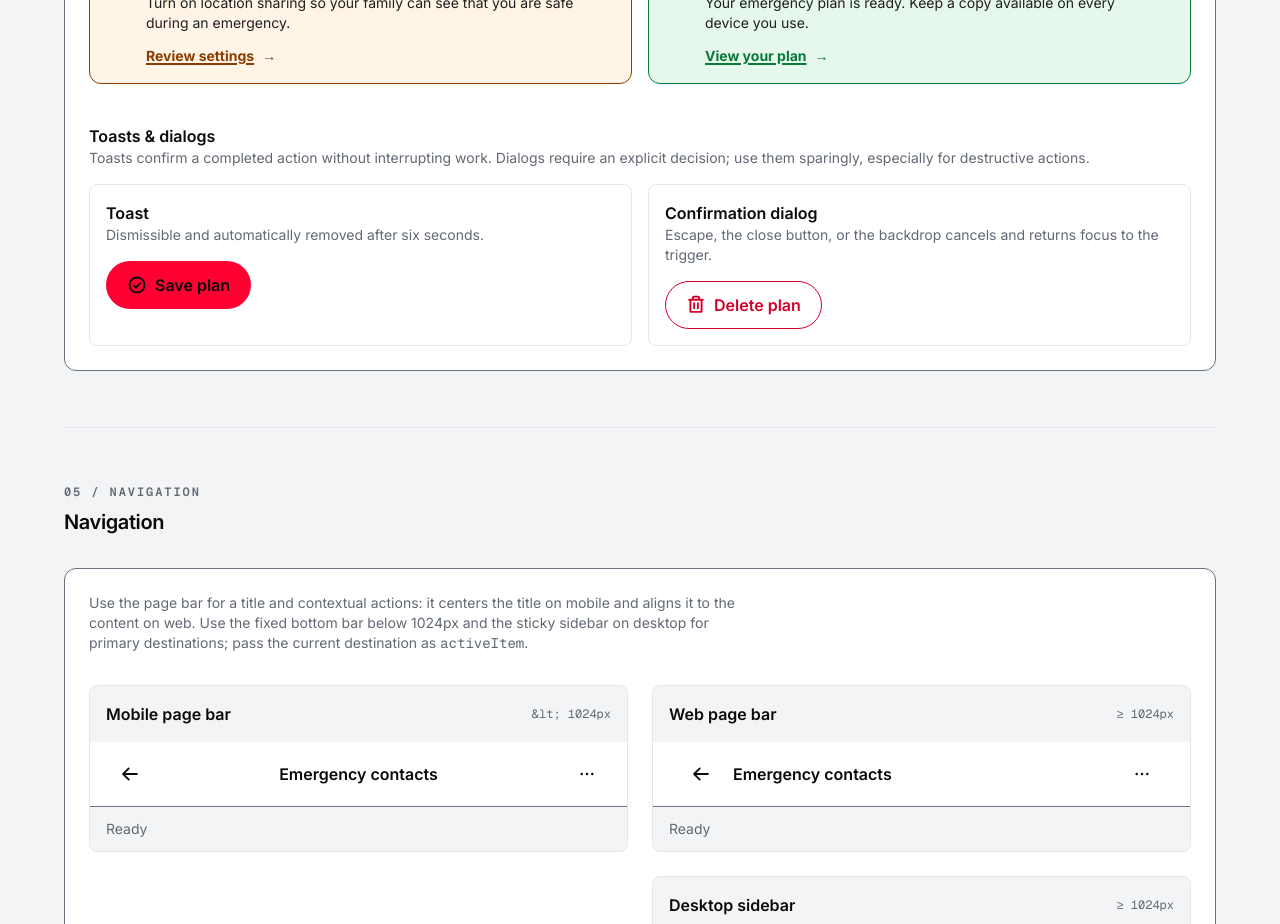
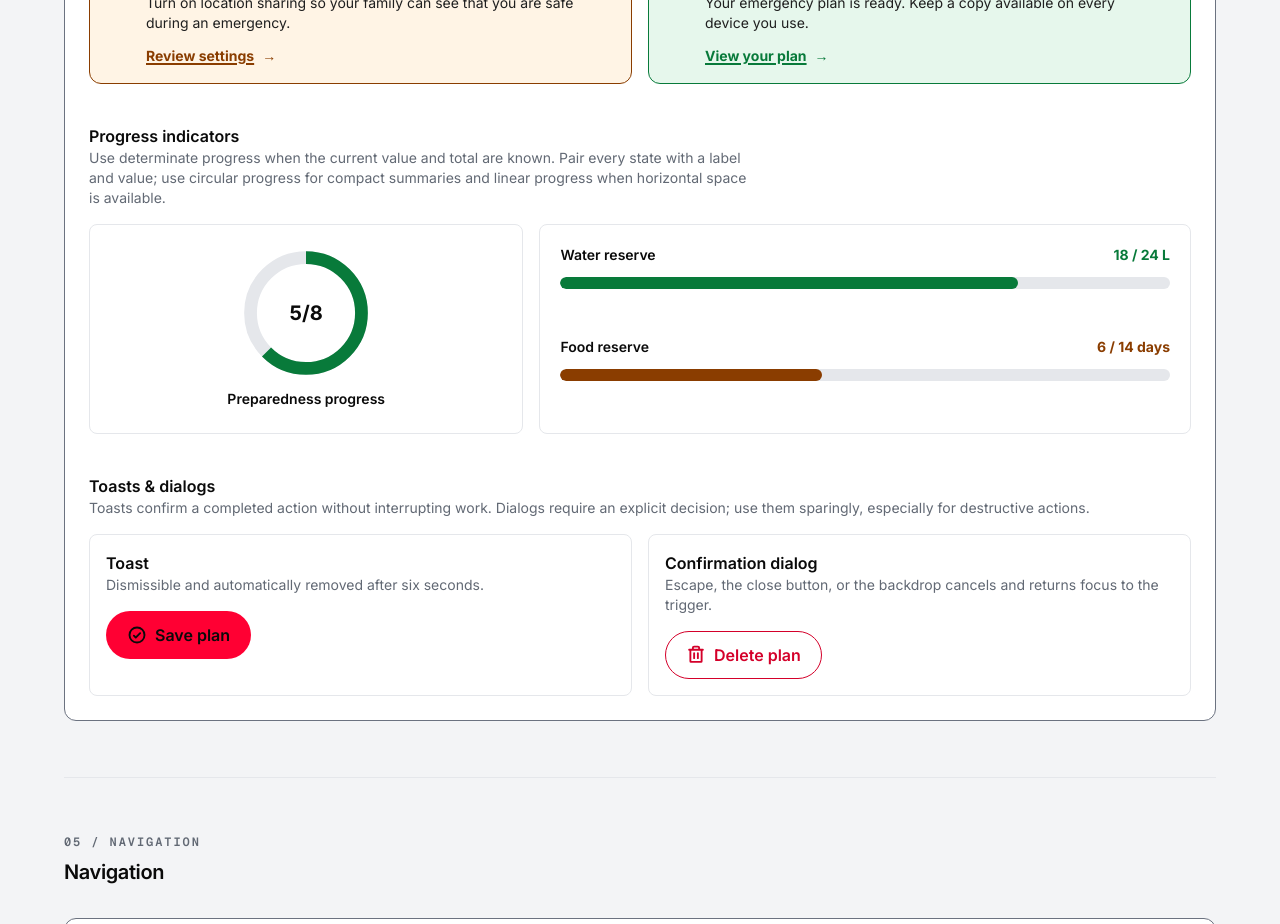
Before and after one commit to kubamilcarz/HackYeah2026-Defence, a Next.js app in the folder frontend/: page /design-system in a window 1280 px wide. Shown: the part 5400-6324 px from the top of the page. Built offline with nearby package versions, Linux system fonts and the light colour scheme.

Commit message:
feat: progress rings

```diff
--- a/frontend/app/design-system/page.tsx
+++ b/frontend/app/design-system/page.tsx
@@ -20,6 +20,7 @@ import { Alert, Banner } from "@/components/ui/Alert";
 import { ControlsShowcase } from "@/components/ui/ControlsShowcase";
 import { FeedbackShowcase } from "@/components/ui/FeedbackShowcase";
 import { NavigationShowcase } from "@/components/ui/NavigationShowcase";
+import { CircularProgress, LinearProgress } from "@/components/ui/Progress";
 import { Badge, Tag } from "@/components/ui/Tag";
 
 export const metadata: Metadata = {
@@ -378,6 +379,21 @@ export default function DesignSystemPage() {
                     />
                   </div>
                 </section>
+                <section className="mt-10" aria-labelledby="progress-indicators-heading">
+                  <div className="mb-4 max-w-2xl">
+                    <h3 className="type-h3" id="progress-indicators-heading">Progress indicators</h3>
+                    <p className="type-caption mt-1 text-[var(--content-muted)]">Use determinate progress when the current value and total are known. Pair every state with a label and value; use circular progress for compact summaries and linear progress when horizontal space is available.</p>
+                  </div>
+                  <div className="grid gap-4 lg:grid-cols-[minmax(0,0.8fr)_minmax(0,1.2fr)]">
+                    <div className="flex items-center justify-center rounded-lg border border-[var(--border-subtle)] p-6">
+                      <CircularProgress label="Preparedness progress" max={8} value={5} valueLabel="5/8" variant="success" />
+                    </div>
+                    <div className="grid gap-4 rounded-lg border border-[var(--border-subtle)] p-5">
+                      <LinearProgress label="Water reserve" max={24} value={18} valueLabel="18 / 24 L" variant="success" />
+                      <LinearProgress label="Food reserve" max={14} value={6} valueLabel="6 / 14 days" variant="warning" />
+                    </div>
+                  </div>
+                </section>
                 <FeedbackShowcase />
               </div>
             )}
--- a/frontend/app/globals.css
+++ b/frontend/app/globals.css
@@ -1187,6 +1187,96 @@ a.app-navigation__link {
   top: var(--space-3);
 }
 
+.progress {
+  --progress-foreground: var(--content-primary);
+  color: var(--content-primary);
+}
+
+.progress--success { --progress-foreground: var(--feedback-success-foreground); }
+.progress--warning { --progress-foreground: var(--feedback-warning-foreground); }
+.progress--danger { --progress-foreground: var(--feedback-danger-foreground); }
+.progress--info { --progress-foreground: var(--feedback-info-foreground); }
+
+.progress__meta {
+  align-items: baseline;
+  display: flex;
+  gap: var(--space-4);
+  justify-content: space-between;
+}
+
+.progress__label,
+.progress__value {
+  font-size: var(--font-size-caption);
+  line-height: var(--line-height-caption);
+}
+
+.progress__label { font-weight: var(--font-weight-semibold); }
+
+.progress__value {
+  color: var(--progress-foreground);
+  font-weight: var(--font-weight-bold);
+  text-align: end;
+}
+
+.progress__track {
+  background: var(--surface-subtle);
+  border-radius: 999px;
+  height: var(--space-3);
+  margin-top: var(--space-3);
+  overflow: hidden;
+}
+
+.progress__fill {
+  background: var(--progress-foreground);
+  border-radius: inherit;
+  display: block;
+  height: 100%;
+}
+
+.progress--circular {
+  align-items: center;
+  display: inline-flex;
+  flex-direction: column;
+  gap: var(--space-3);
+}
+
+.progress__circle {
+  height: 8rem;
+  position: relative;
+  width: 8rem;
+}
+
+.progress__svg {
+  display: block;
+  height: 100%;
+  transform: rotate(-90deg);
+  width: 100%;
+}
+
+.progress__circle-track,
+.progress__circle-fill {
+  fill: none;
+  stroke-width: 12;
+}
+
+.progress__circle-track { stroke: var(--surface-subtle); }
+
+.progress__circle-fill {
+  stroke: var(--progress-foreground);
+  stroke-linecap: butt;
+}
+
+.progress__circle-value {
+  align-items: center;
+  display: flex;
+  font-size: var(--font-size-h2);
+  font-weight: var(--font-weight-bold);
+  inset: 0;
+  justify-content: center;
+  line-height: var(--line-height-h2);
+  position: absolute;
+}
+
 @media (hover: hover) {
   .feedback__dismiss:hover {
     background: color-mix(in srgb, currentColor 12%, transparent);
--- /dev/null
+++ b/frontend/components/ui/Progress.tsx
@@ -0,0 +1,101 @@
+export type ProgressVariant = "neutral" | "success" | "warning" | "danger" | "info";
+
+type ProgressProps = {
+  className?: string;
+  label: string;
+  max?: number;
+  value: number;
+  valueLabel?: string;
+  variant?: ProgressVariant;
+};
+
+type NormalizedProgress = {
+  max: number;
+  percentage: number;
+  value: number;
+};
+
+function normalizeProgress(value: number, max: number): NormalizedProgress {
+  const safeMax = Number.isFinite(max) && max > 0 ? max : 100;
+  const safeValue = Number.isFinite(value) ? Math.min(Math.max(value, 0), safeMax) : 0;
+
+  return {
+    max: safeMax,
+    percentage: (safeValue / safeMax) * 100,
+    value: safeValue,
+  };
+}
+
+function formattedValue(progress: NormalizedProgress, valueLabel?: string) {
+  return valueLabel ?? `${Math.round(progress.percentage)}%`;
+}
+
+function progressProps(label: string, progress: NormalizedProgress, valueText: string) {
+  return {
+    "aria-label": label,
+    "aria-valuemax": progress.max,
+    "aria-valuemin": 0,
+    "aria-valuenow": progress.value,
+    "aria-valuetext": valueText,
+    role: "progressbar" as const,
+  };
+}
+
+export function LinearProgress({
+  className,
+  label,
+  max = 100,
+  value,
+  valueLabel,
+  variant = "neutral",
+}: ProgressProps) {
+  const progress = normalizeProgress(value, max);
+  const displayValue = formattedValue(progress, valueLabel);
+
+  return (
+    <div className={`progress progress--linear progress--${variant}${className ? ` ${className}` : ""}`} {...progressProps(label, progress, displayValue)}>
+      <div className="progress__meta">
+        <span className="progress__label">{label}</span>
+        <span className="progress__value">{displayValue}</span>
+      </div>
+      <div aria-hidden="true" className="progress__track">
+        <span className="progress__fill" style={{ width: `${progress.percentage}%` }} />
+      </div>
+    </div>
+  );
+}
+
+export function CircularProgress({
+  className,
+  label,
+  max = 100,
+  value,
+  valueLabel,
+  variant = "neutral",
+}: ProgressProps) {
+  const progress = normalizeProgress(value, max);
+  const displayValue = formattedValue(progress, valueLabel);
+  const radius = 52;
+  const circumference = 2 * Math.PI * radius;
+  const offset = circumference * (1 - progress.percentage / 100);
+
+  return (
+    <div className={`progress progress--circular progress--${variant}${className ? ` ${className}` : ""}`} {...progressProps(label, progress, displayValue)}>
+      <div aria-hidden="true" className="progress__circle">
+        <svg className="progress__svg" viewBox="0 0 120 120">
+          <circle className="progress__circle-track" cx="60" cy="60" r={radius} />
+          <circle
+            className="progress__circle-fill"
+            cx="60"
+            cy="60"
+            r={radius}
+            strokeDasharray={circumference}
+            strokeDashoffset={offset}
+          />
+        </svg>
+        <span className="progress__circle-value">{displayValue}</span>
+      </div>
+      <span className="progress__label">{label}</span>
+    </div>
+  );
+}
```
